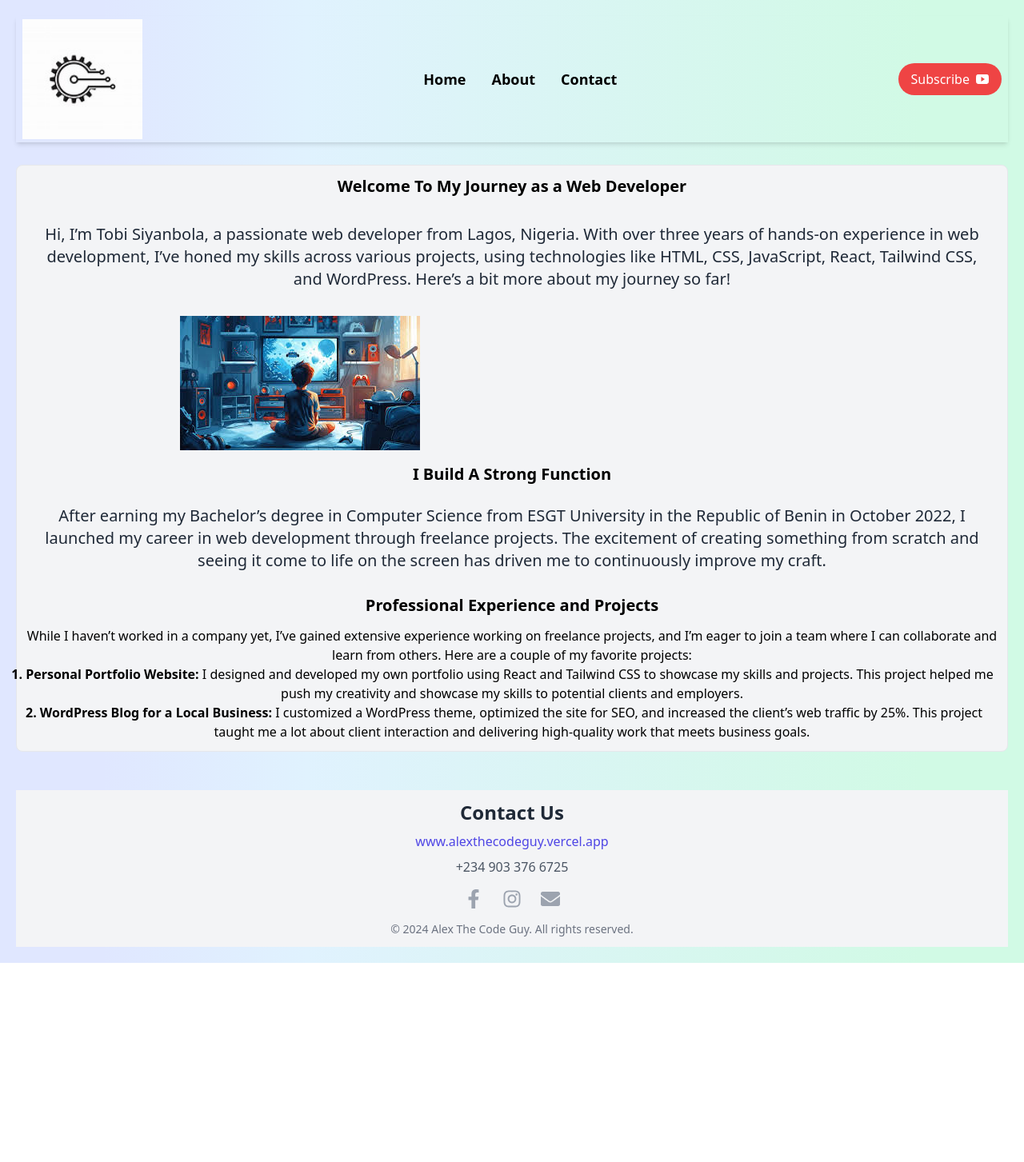
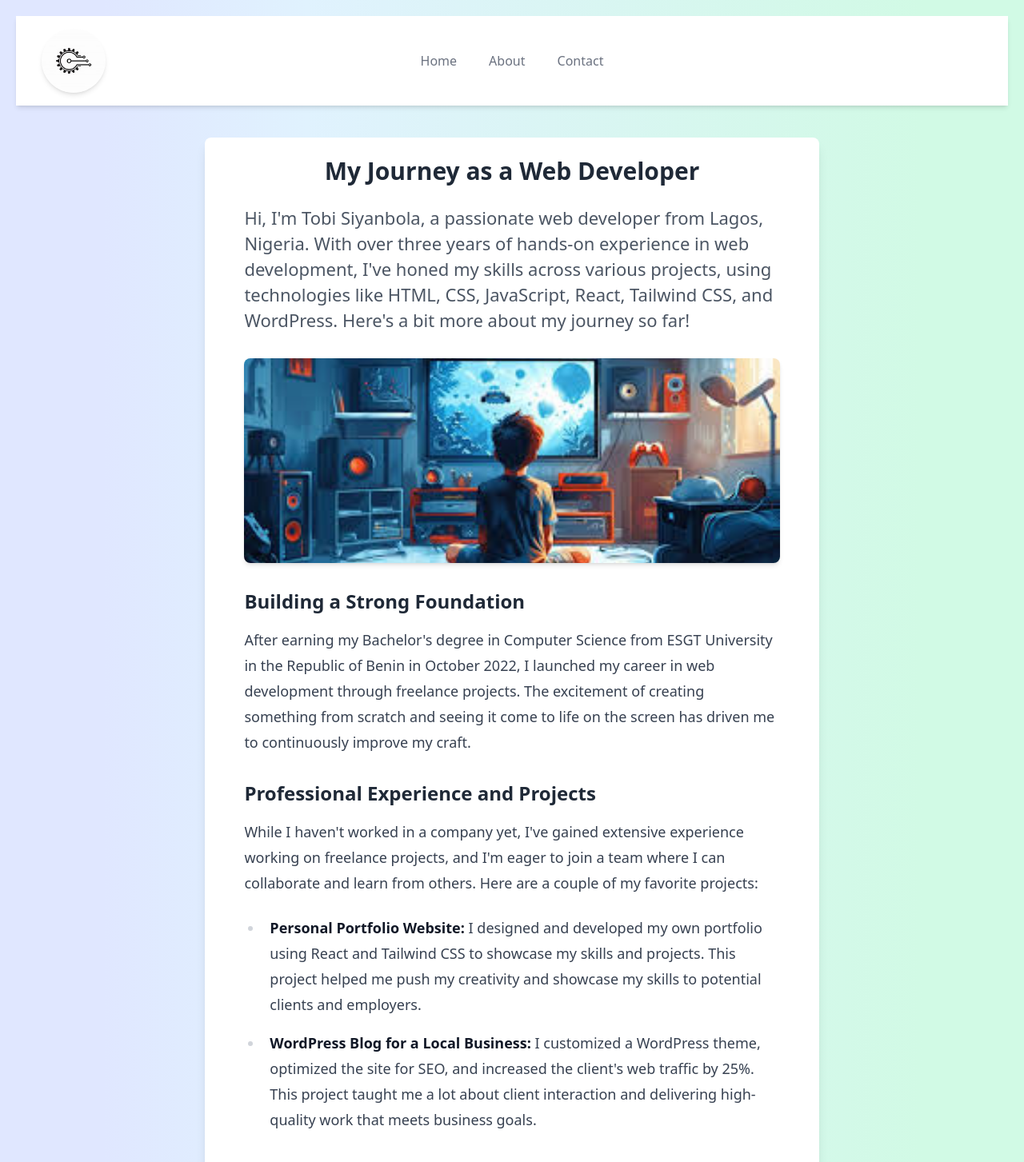
Before and after one commit to Oluwatobi97/My-Blog, a React (Vite) app in the folder my-blog/: page /blog-detail in a window 1280 px wide. Shown: the top 1453 px of the page at 80% size. Before the commit the page ends 1204 px from the top, so only its background shows below. Built offline with nearby package versions, Linux system fonts and the light colour scheme.

Commit message:
adjustment

```diff
--- a/my-blog/package.json
+++ b/my-blog/package.json
@@ -10,6 +10,7 @@
     "preview": "vite preview"
   },
   "dependencies": {
+    "@tailwindcss/typography": "^0.5.15",
     "axios": "^1.7.5",
     "lucide-react": "^0.462.0",
     "react": "^18.3.1",
--- a/my-blog/src/Component/Header.jsx
+++ b/my-blog/src/Component/Header.jsx
@@ -1,7 +1,7 @@
 import React, { useState, useRef, useEffect } from "react";
 import Logo from "./../assets/images/Logo.jpeg";
 import { IoLogoYoutube, IoMenu, IoClose } from "react-icons/io5";
-import { useNavigate } from "react-router-dom";
+import { useNavigate, NavLink } from "react-router-dom";
 
 function Header() {
   const [menuOpen, setMenuOpen] = useState(false);
@@ -18,66 +18,109 @@ function Header() {
     return () => document.removeEventListener("mousedown", handleClickOutside);
   }, []);
 
+  const navItems = [
+    { name: "Home", path: "/" },
+    { name: "About", path: "/About" },
+    { name: "Contact", path: "/Contact" },
+  ];
+
   return (
-    <div className="flex justify-between items-center p-1 px-2  shadow-md relative">
+    <header className="sticky top-0 z-50 bg-white shadow-md">
+      <div className="max-w-7xl mx-auto px-4 sm:px-6 lg:px-8">
+        <div className="flex justify-between items-center py-4 md:justify-start md:space-x-10">
+          <div className="flex justify-start lg:w-0 lg:flex-1">
             <img
               src={Logo}
               alt="Logo"
-        className="w-[80px] md:w-[150px] cursor-pointer"
+              className="w-16 h-16 md:w-20 md:h-20 object-cover cursor-pointer rounded-full shadow-md transition-all duration-300 ease-in-out hover:shadow-lg hover:scale-105"
               onClick={() => navigate("/")}
             />
+          </div>
 
-      {/* Hamburger Menu Icon for Mobile */}
-      <div
-        className="md:hidden text-2xl cursor-pointer z-50"
+          <div className="-mr-2 -my-2 md:hidden">
+            <button
+              type="button"
+              className="bg-white rounded-md p-2 inline-flex items-center justify-center text-gray-400 hover:text-gray-500 hover:bg-gray-100 focus:outline-none focus:ring-2 focus:ring-inset focus:ring-indigo-500"
               onClick={() => setMenuOpen(!menuOpen)}
             >
-        {menuOpen ? <IoClose /> : <IoMenu />}
+              <span className="sr-only">Open menu</span>
+              {menuOpen ? (
+                <IoClose className="h-6 w-6" aria-hidden="true" />
+              ) : (
+                <IoMenu className="h-6 w-6" aria-hidden="true" />
+              )}
+            </button>
           </div>
 
-      {/* Navigation Menu */}
-      <ul
-        ref={menuRef}
-        className={`fixed inset-0 bg-white flex flex-col items-center justify-center gap-8 text-lg font-semibold transition-all duration-300 ease-in-out ${
-          menuOpen ? "opacity-100 visible" : "opacity-0 invisible"
-        } md:static md:opacity-100 md:visible md:flex-row md:gap-8 md:bg-transparent z-40`}
+          <nav className="hidden md:flex space-x-10">
+            {navItems.map((item) => (
+              <NavLink
+                key={item.name}
+                to={item.path}
+                className={({ isActive }) =>
+                  `text-base font-medium ${
+                    isActive
+                      ? "text-indigo-600 hover:text-indigo-500"
+                      : "text-gray-500 hover:text-gray-900"
+                  }`
+                }
               >
-        <li
-          className="hover:text-blue-500 cursor-pointer"
-          onClick={() => {
-            navigate("/");
-            setMenuOpen(false);
-          }}
-        >
-          Home
-        </li>
-        <li
-          className="hover:text-blue-500 cursor-pointer"
-          onClick={() => {
-            navigate("/About");
-            setMenuOpen(false);
-          }}
-        >
-          About
-        </li>
-        <li
-          className="hover:text-blue-500 cursor-pointer"
-          onClick={() => {
-            navigate("/Contact");
-            setMenuOpen(false);
-          }}
-        >
-          Contact
-        </li>
-      </ul>
+                {item.name}
+              </NavLink>
+            ))}
+          </nav>
 
-      <button
-        className="hidden md:flex items-center gap-2 bg-red-500 text-white py-2 px-4 rounded-full hover:bg-red-600"
+          <div className="hidden md:flex items-center justify-end md:flex-1 lg:w-0">
+            {/* <button
+              className="ml-8 whitespace-nowrap inline-flex items-center justify-center px-4 py-2 border border-transparent rounded-md shadow-sm text-base font-medium text-white bg-red-600 hover:bg-red-700"
               onClick={() => window.open("https://youtube.com", "_blank")}
             >
-        Subscribe <IoLogoYoutube />
-      </button>
+              Subscribe <IoLogoYoutube className="ml-2" />
+            </button> */}
           </div>
+        </div>
+      </div>
+
+      {/* Mobile menu */}
+      <div
+        className={`${
+          menuOpen ? "block" : "hidden"
+        } md:hidden absolute top-full inset-x-0 p-2 transition transform origin-top-right`}
+      >
+        <div className="rounded-lg shadow-lg ring-1 ring-black ring-opacity-5 bg-white divide-y-2 divide-gray-50">
+          <div className="pt-5 pb-6 px-5">
+            <div className="mt-6">
+              <nav className="grid gap-y-8">
+                {navItems.map((item) => (
+                  <NavLink
+                    key={item.name}
+                    to={item.path}
+                    className={({ isActive }) =>
+                      `-m-3 p-3 flex items-center rounded-md hover:bg-gray-50 ${
+                        isActive
+                          ? "text-indigo-600 hover:text-indigo-500"
+                          : "text-gray-900 hover:text-gray-700"
+                      }`
+                    }
+                    onClick={() => setMenuOpen(false)}
+                  >
+                    {item.name}
+                  </NavLink>
+                ))}
+              </nav>
+            </div>
+          </div>
+          <div className="py-6 px-5 space-y-6">
+            {/* <button
+              className="w-full flex items-center justify-center px-4 py-2 border border-transparent rounded-md shadow-sm text-base font-medium text-white bg-red-600 hover:bg-red-700"
+              onClick={() => window.open("https://youtube.com", "_blank")}
+            >
+              Subscribe <IoLogoYoutube className="ml-2" />
+            </button> */}
+          </div>
+        </div>
+      </div>
+    </header>
   );
 }
 
--- a/my-blog/src/Page/About.jsx
+++ b/my-blog/src/Page/About.jsx
@@ -1,42 +1,76 @@
 import React from "react";
+import { FaLinkedin, FaGithub } from "react-icons/fa";
 
 function About() {
   return (
-    <div className="p-3 items-center justify-center text-center  border bg-gray-100 pt-3 mt-5 rounded-lg">
-      <h1 className="font-bold text-xl mb-4">About Us</h1>
-      <p className="text-gray-800">
-        I’m Tobi Siyanbola, a Lagos-based web developer with 3 years of
+    <div className="max-w-4xl mx-auto p-6 bg-white shadow-lg rounded-lg mt-10">
+      <h1 className="text-3xl font-bold text-center text-gray-800 mb-8">
+        About Me
+      </h1>
+
+      <div className="space-y-6 text-gray-700">
+        <p>
+          I'm Tobi Siyanbola, a Lagos-based web developer with 3 years of
           experience specializing in building responsive, engaging web
           applications. With a solid foundation in HTML, CSS, JavaScript, React,
           Tailwind CSS, and WordPress, I focus on crafting seamless user
           experiences that look great on any device.
-        <br /> I hold a Bachelor’s degree in Computer Science from ESGT
-        University in the Republic of Benin, and I’m passionate about
-        translating ideas into functional, visually appealing websites. I
-        believe in clean, maintainable code, and I’m committed to continuous
-        learning and improvement.
-        <br /> In addition to working on freelance projects, I’m eager to join a
+        </p>
+        <p>
+          I hold a Bachelor's degree in Computer Science from ESGT University in
+          the Republic of Benin, and I'm passionate about translating ideas into
+          functional, visually appealing websites. I believe in clean,
+          maintainable code, and I'm committed to continuous learning and
+          improvement.
+        </p>
+        <p>
+          In addition to working on freelance projects, I'm eager to join a
           collaborative team where I can apply my skills, tackle new challenges,
-        and learn from experienced developers. If you’re looking for a driven
+          and learn from experienced developers. If you're looking for a driven
           web developer with a strong grasp of modern front-end technologies,
-        let’s connect!
+          let's connect!
         </p>
-      <h1 className="font-bold text-xl mt-4 mb-4">
-        Tips That Made Me Stand Out:
-      </h1>
-      <p className="text-gray-800 text-left">
-        {" "}
-        1. Highlight Key Skills: List the primary technologies you’re most
-        confident with to establish your core expertise.
-        <br /> 2. Add a Personal Touch: Mention what drives your interest in web
-        development (e.g., the satisfaction of bringing designs to life, the
-        problem-solving aspect, or building user-friendly experiences).
-        <br /> 3. Career Goals: Briefly state your professional
-        aspirations—mention your desire to work in a team or tackle challenging
-        projects.
-        <br /> 4. Offer to Connect: If you’re open to networking or
-        collaboration, encourage readers to reach out on LinkedIn or GitHub.
-      </p>
+      </div>
+
+      <h2 className="text-2xl font-semibold text-gray-800 mt-10 mb-4">
+        What Sets Me Apart
+      </h2>
+      <ul className="list-disc list-inside space-y-2 text-gray-700">
+        <li>
+          Strong foundation in modern web technologies (HTML, CSS, JavaScript,
+          React, Tailwind CSS)
+        </li>
+        <li>
+          Passion for creating user-friendly and visually appealing interfaces
+        </li>
+        <li>Commitment to writing clean, maintainable, and efficient code</li>
+        <li>Eager to collaborate and learn from experienced developers</li>
+        <li>Adaptable and quick to learn new technologies and methodologies</li>
+      </ul>
+
+      <div className="mt-10 text-center">
+        <h3 className="text-xl font-semibold text-gray-800 mb-4">
+          Let's Connect
+        </h3>
+        <div className="flex justify-center space-x-4">
+          <a
+            href="https://linkedin.com/in/yourusername"
+            target="_blank"
+            rel="noopener noreferrer"
+            className="text-blue-600 hover:text-blue-800"
+          >
+            <FaLinkedin className="text-3xl" />
+          </a>
+          <a
+            href="https://github.com/yourusername"
+            target="_blank"
+            rel="noopener noreferrer"
+            className="text-gray-800 hover:text-gray-600"
+          >
+            <FaGithub className="text-3xl" />
+          </a>
+        </div>
+      </div>
     </div>
   );
 }
--- a/my-blog/src/Page/BlogDetail.jsx
+++ b/my-blog/src/Page/BlogDetail.jsx
@@ -3,53 +3,82 @@ import Photo5 from "../assets/images/Photo5.jpeg";
 
 function BlogDetail() {
   return (
-    <div className="p-3 items-center justify-center text-center border bg-gray-100 mt-7 rounded-lg">
-      <h1 className="font-bold text-xl">
-        Welcome To My Journey as a Web Developer
+    <article className="max-w-3xl mx-auto p-6 bg-white shadow-lg rounded-lg mt-10">
+      <h1 className="text-3xl font-bold text-center text-gray-800 mb-6">
+        My Journey as a Web Developer
       </h1>
-      <h2 className="mt-5 mb-5 text-gray-800 md:text-xl md:p-3">
-        Hi, I’m Tobi Siyanbola, a passionate web developer from Lagos, Nigeria.
-        With over three years of hands-on experience in web development, I’ve
-        honed my skills across various projects, using technologies like HTML,
-        CSS, JavaScript, React, Tailwind CSS, and WordPress. Here’s a bit more
-        about my journey so far!
+
+      <div className="prose prose-lg mx-auto">
+        <p className="lead mb-8">
+          Hi, I'm Tobi Siyanbola, a passionate web developer from Lagos,
+          Nigeria. With over three years of hands-on experience in web
+          development, I've honed my skills across various projects, using
+          technologies like HTML, CSS, JavaScript, React, Tailwind CSS, and
+          WordPress. Here's a bit more about my journey so far!
+        </p>
+
+        <img
+          src={Photo5}
+          alt="Tobi Siyanbola"
+          className="w-full h-64 object-cover rounded-lg shadow-md mb-8"
+        />
+
+        <h2 className="text-2xl font-semibold text-gray-800 mt-8 mb-4">
+          Building a Strong Foundation
         </h2>
+        <p>
+          After earning my Bachelor's degree in Computer Science from ESGT
+          University in the Republic of Benin in October 2022, I launched my
+          career in web development through freelance projects. The excitement
+          of creating something from scratch and seeing it come to life on the
+          screen has driven me to continuously improve my craft.
+        </p>
 
-      <img src={Photo5} className=" ml-5 md:ml-48" />
-
-      <h1 className="font-bold mt-4 text-xl">I Build A Strong Function</h1>
-      <h2 className="mt-3  text-gray-800 md:text-xl md:p-3">
-        After earning my Bachelor’s degree in Computer Science from ESGT
-        University in the Republic of Benin in October 2022, I launched my
-        career in web development through freelance projects. The excitement of
-        creating something from scratch and seeing it come to life on the screen
-        has driven me to continuously improve my craft.
+        <h2 className="text-2xl font-semibold text-gray-800 mt-8 mb-4">
+          Professional Experience and Projects
         </h2>
-      <h1 className="font-bold mt-4 mb-3 text-xl">
-        Professional Experience and Projects
-      </h1>
         <p>
-        While I haven’t worked in a company yet, I’ve gained extensive
-        experience working on freelance projects, and I’m eager to join a team
+          While I haven't worked in a company yet, I've gained extensive
+          experience working on freelance projects, and I'm eager to join a team
           where I can collaborate and learn from others. Here are a couple of my
           favorite projects:
-        <br />{" "}
-        <span className="font-semibold -ml-6">
-          1. Personal Portfolio Website:
-        </span>{" "}
-        I designed and developed my own portfolio using React and Tailwind CSS
-        to showcase my skills and projects. This project helped me push my
-        creativity and showcase my skills to potential clients and employers.
-        <br />{" "}
-        <span className="font-semibold -ml-5 ">
-          2. WordPress Blog for a Local Business:{" "}
-        </span>{" "}
-        I customized a WordPress theme, optimized the site for SEO, and
-        increased the client’s web traffic by 25%. This project taught me a lot
-        about client interaction and delivering high-quality work that meets
+        </p>
+
+        <ul className="list-disc pl-6 mt-4 space-y-4">
+          <li>
+            <strong>Personal Portfolio Website:</strong> I designed and
+            developed my own portfolio using React and Tailwind CSS to showcase
+            my skills and projects. This project helped me push my creativity
+            and showcase my skills to potential clients and employers.
+          </li>
+          <li>
+            <strong>WordPress Blog for a Local Business:</strong> I customized a
+            WordPress theme, optimized the site for SEO, and increased the
+            client's web traffic by 25%. This project taught me a lot about
+            client interaction and delivering high-quality work that meets
             business goals.
+          </li>
+        </ul>
+
+        <h2 className="text-2xl font-semibold text-gray-800 mt-8 mb-4">
+          Looking Ahead
+        </h2>
+        <p>
+          As I continue to grow in my career, I'm excited about the
+          possibilities that lie ahead. I'm particularly interested in diving
+          deeper into modern JavaScript frameworks, exploring serverless
+          architectures, and contributing to open-source projects. I believe
+          that continuous learning and collaboration are key to success in the
+          ever-evolving field of web development.
+        </p>
+
+        <p className="mt-8 text-center italic">
+          Thank you for taking the time to read about my journey. I'm always
+          open to new opportunities and connections in the web development
+          community!
         </p>
       </div>
+    </article>
   );
 }
 
--- a/my-blog/tailwind.config.js
+++ b/my-blog/tailwind.config.js
@@ -4,5 +4,5 @@ export default {
   theme: {
     extend: {},
   },
-  plugins: [],
+  plugins: [require("@tailwindcss/typography")],
 };
```
Also changed, not shown: my-blog/src/Page/Contact.jsx (+59 -7 lines), 1 other file (tests, documents, lock files or other folders). Lines whose indentation alone changed are shown as unchanged.
